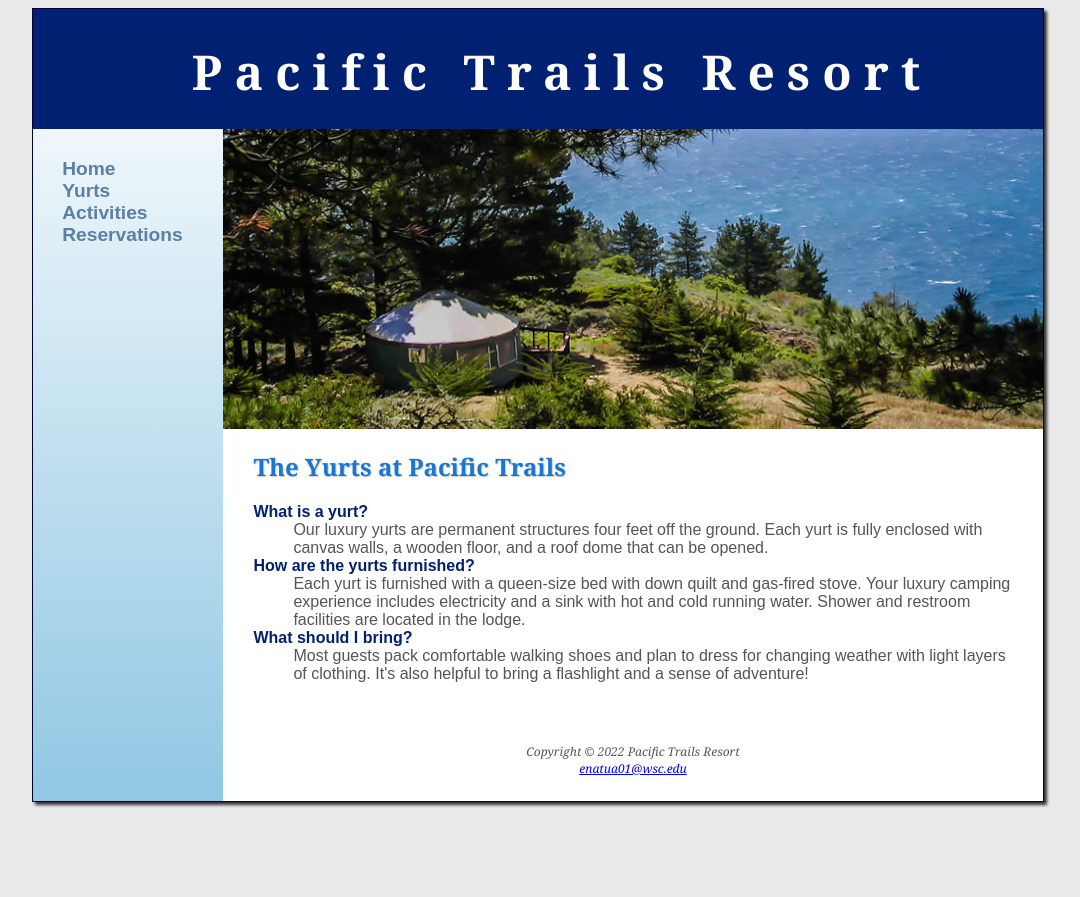
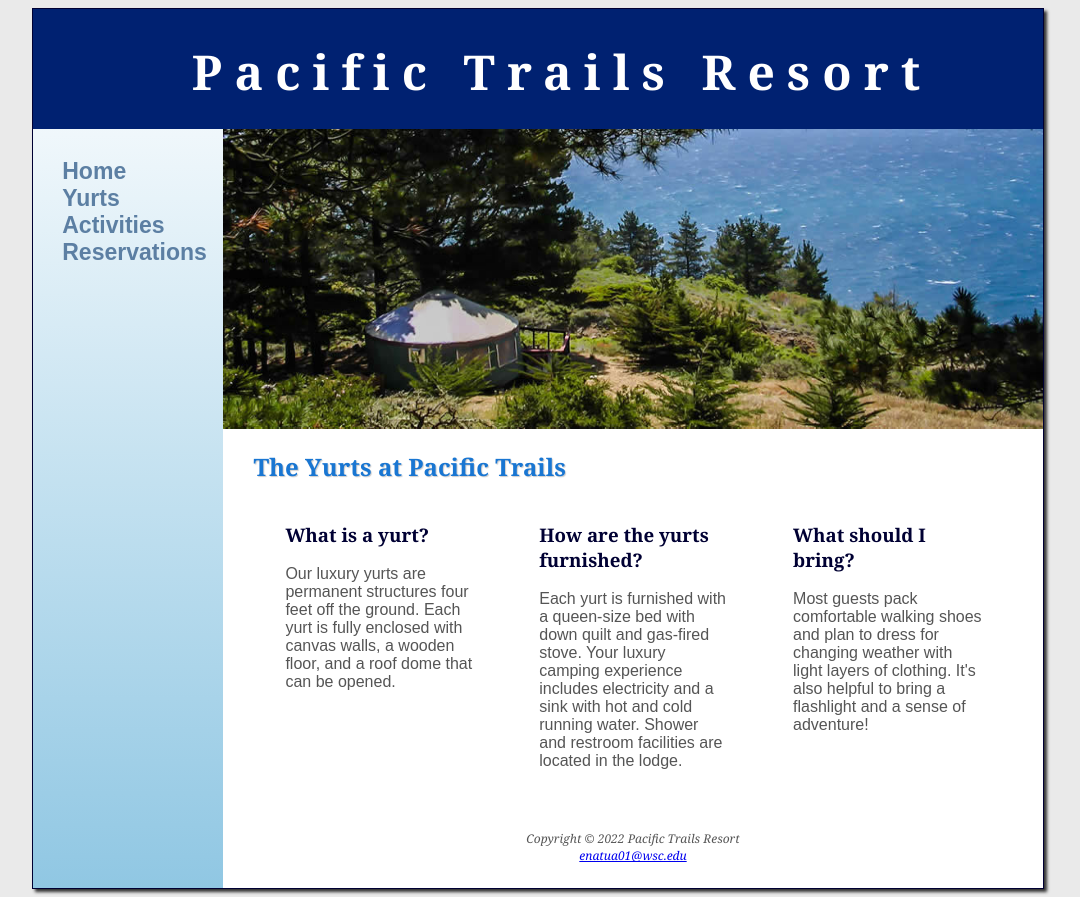
Before and after one commit to Typher7/webClass, a website: page Pacific Trails Resort website/Chapter 7/yurts.html in a window 1280 px wide. Shown: the whole page, without its empty margins (102-1182 px from the left). Before the commit the page ends 810 px from the top, so only its background shows below. Drawn offline with Linux system fonts and the light colour scheme.

Commit message:
yurts updated

```diff
--- a/Pacific Trails Resort website/Chapter 7/yurts.html
+++ b/Pacific Trails Resort website/Chapter 7/yurts.html
@@ -3,13 +3,13 @@
   <head>
     <!--
     Name: Enoch Atuahene
-    Chapter 6: Pacific Trails
+    Chapter 7: Pacific Trails
 -->
-    <meta charset="UTF-8">
-    <meta http-equiv="X-UA-Compatible" content="IE=edge">
-    <meta name="viewport" content="width=device-width, initial-scale=1.0">
+    <meta charset="UTF-8" />
+    <meta http-equiv="X-UA-Compatible" content="IE=edge" />
+    <meta name="viewport" content="width=device-width, initial-scale=1.0" />
     <title>Pacific Trails Resort :: Yurts</title>
-    <link rel="stylesheet" href="pacific.css">
+    <link rel="stylesheet" href="pacific.css" />
   </head>
   <body>
     <div id="wrapper">
@@ -17,42 +17,53 @@
         <h1>Pacific Trails Resort</h1>
       </header>
       <nav>
+        <ul>
           <b>
-                <a href="./index.html">Home </a> &nbsp;
-                <a href="./yurts.html">Yurts</a> &nbsp;
-                <a href="./activities.html">Activities</a> &nbsp;
+            <a href="./index.html">Home </a>
+            <a href="./yurts.html">Yurts</a>
+            <a href="./activities.html">Activities</a>
             <a href="./reservations.html">Reservations</a>
           </b>
+        </ul>
       </nav>
 
-        <div id="yurthero">
-        </div>
+      <div id="yurthero"></div>
 
       <main>
         <h2>The Yurts at Pacific Trails</h2>
-                <dl>
-                    <dt><strong>What is a yurt?</strong></dt>
-                    <dd>
-                        Our luxury yurts are permanent structures four feet off the ground. Each yurt is fully
-                        enclosed with canvas walls, a wooden floor, and a roof dome that can be opened.
-                    </dd>
-                    <dt><strong>How are the yurts furnished?</strong></dt>
-                    <dd>
-                        Each yurt is furnished with a queen-size bed with down quilt and gas-fired stove.
-                        Your luxury camping experience includes electricity and a sink with hot and cold
-                        running water. Shower and restroom facilities are located in the lodge.
-                    </dd>
-                    <dt><strong>What should I bring?</strong></dt>
-                    <dd>Most guests pack comfortable walking shoes and plan to dress for changing
-                        weather with light layers of clothing. It's also helpful to bring a flashlight and a
-                        sense of adventure!</dd>
-                </dl>
+
+        <section>
+          <h3><strong>What is a yurt?</strong></h3>
+          <p>
+            Our luxury yurts are permanent structures four feet off the ground.
+            Each yurt is fully enclosed with canvas walls, a wooden floor, and a
+            roof dome that can be opened.
+          </p>
+        </section>
+
+        <section>
+          <h3><strong>How are the yurts furnished?</strong></h3>
+          <p>
+            Each yurt is furnished with a queen-size bed with down quilt and
+            gas-fired stove. Your luxury camping experience includes electricity
+            and a sink with hot and cold running water. Shower and restroom
+            facilities are located in the lodge.
+          </p>
+        </section>
+
+        <section>
+          <h3><strong>What should I bring?</strong></h3>
+          <p>
+            Most guests pack comfortable walking shoes and plan to dress for
+            changing weather with light layers of clothing. It's also helpful to
+            bring a flashlight and a sense of adventure!
+          </p>
+        </section>
       </main>
       <footer>
-                Copyright © 2022 Pacific Trails Resort <br>
+        Copyright © 2022 Pacific Trails Resort <br />
         <a href="mailto:enatua01@wsc.edu">enatua01@wsc.edu</a>
       </footer>
     </div>
-
   </body>
 </html>
```
Lines whose indentation alone changed are shown as unchanged.
